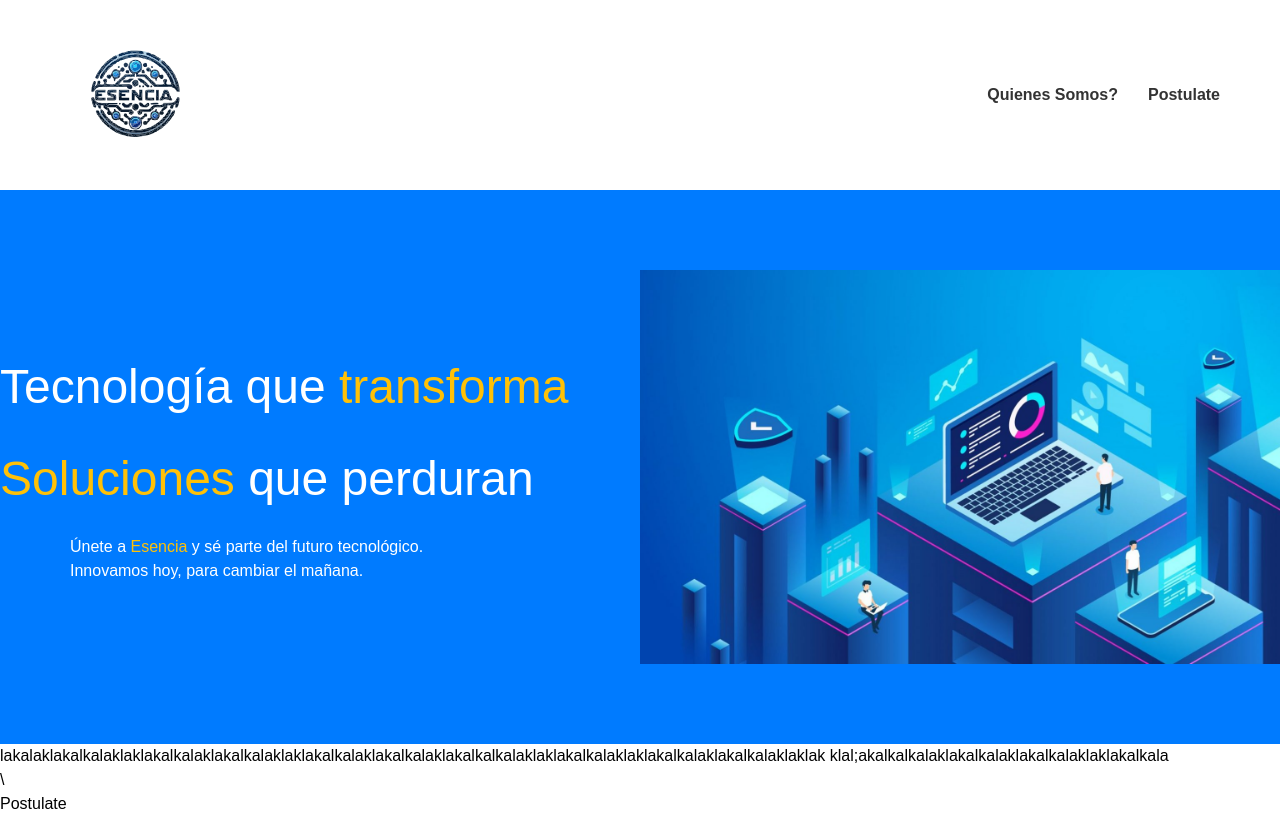
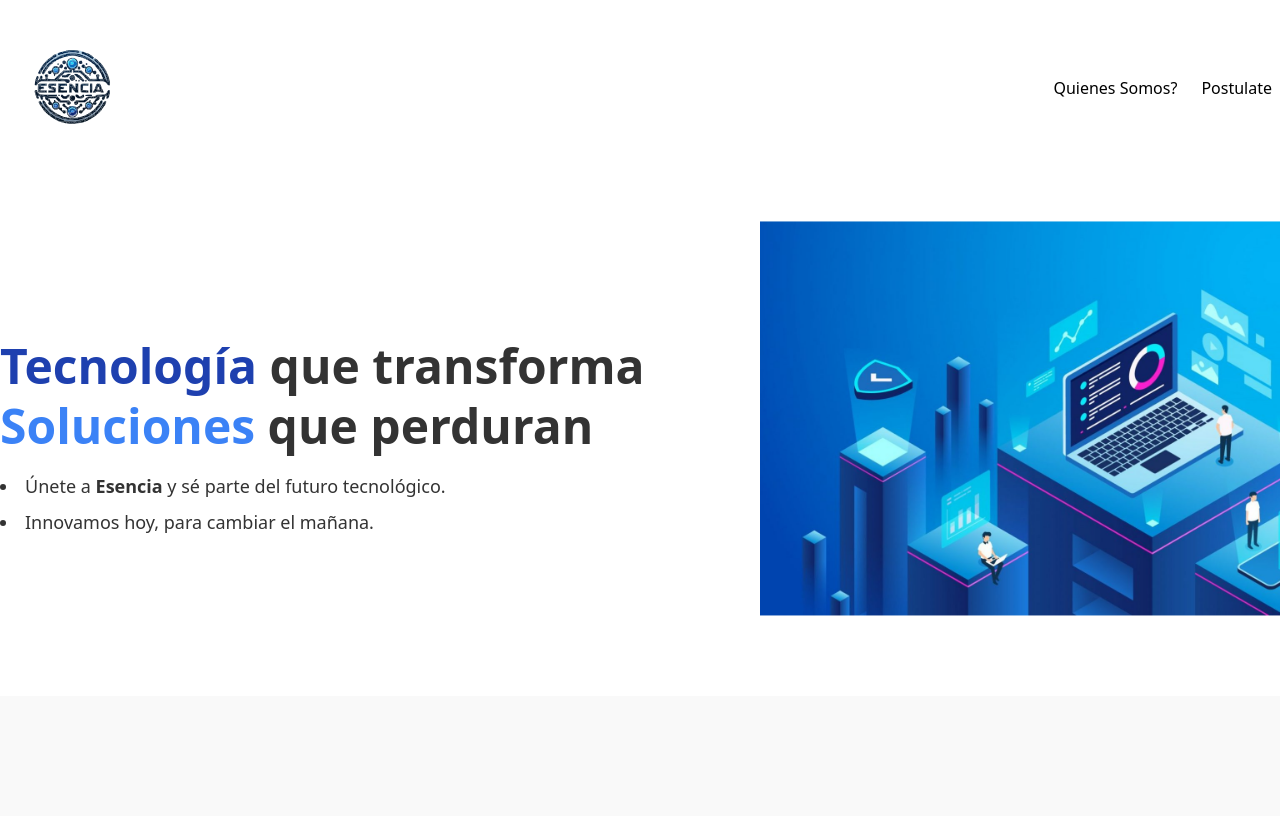
Before and after one commit to KevinRojas89/Front-Grupo3DevOps, a Next.js app: page / in a window 1280 px wide. Built offline with nearby package versions, Linux system fonts and the light colour scheme.

Commit message:
Diseño del modulo principal

```diff
--- a/src/app/globals.css
+++ b/src/app/globals.css
@@ -1,6 +1,11 @@
 @tailwind base;
 @tailwind components;
 @tailwind utilities;
+
+:root {
+  --foreground: #333;
+  --background: #f9f9f9;
+}
 
 body {
   color: var(--foreground);
@@ -13,96 +18,3 @@ body {
     text-wrap: balance;
   }
 }
-/*primera secion */
-
-.logo {
-  max-width: 150px;
-}
-
-.links {
-  list-style: none;
-    margin: 0;
-    padding: 0;
-}
-
-.header{
-  background-color: #fff; /* White header */
-    padding: 20px 0;
-    box-shadow: 0 2px 4px rgba(0, 0, 0, 0.1);
-}
-
-.container{
-  max-width: 1200px;
-    margin: 0 auto;
-    padding: 0 20px;
-    display: flex;
-    justify-content: space-between;
-    align-items: center;
-}
-
-li{
-  display: inline-block;
-    margin-left: 30px;
-}
- .text{
-  text-decoration: none;
-    color: #333;
-    font-weight: bold;
- }
-
-h1{
-  text-align: left;
-}
-
-/*segunda secion */
-.hero {
-  background-color: #007bff; /* Blue background */
-  color: white;
-  padding: 80px 0;
-  position: relative; /* For angled background */
-  overflow: hidden;  /* To hide angled background overflow */
-}
-
- .fondoimagen {
-  display: flex;
-  justify-content: space-between;
-  align-items: center;
-}
-
-.text-content {
-  width: 45%;
-}
-
-.titulo1 {
-  font-size: 3em;
-  margin-bottom: 20px;
-}
-
-.text-content span {
-  color: #ffc107; /* Yellow highlight */
-}
-
-.text-content ul {
-  list-style-type: disc;
-  padding-left: 40px;
-}
-
-.image-content {
-  width: 50%;
-  position: relative; /* For image positioning */
-  z-index: 1; /* Ensure image is above the angled background */
-}
-
-.image-content img {
-  width: 100%;
-  height: auto;
-}
-
-/* Angled Background (Optional) */
-.hero::before {
-  content: '';
-  position: absolute;
-  top: 0;
-  right: 0;
-  bottom: 0;
-}
--- a/src/app/layout.js
+++ b/src/app/layout.js
@@ -1,5 +1,5 @@
+import "./globals.css";
 import localFont from "next/font/local";
-import "./globals.css";
 
 const geistSans = localFont({
   src: "./fonts/GeistVF.woff",
--- a/src/app/page.js
+++ b/src/app/page.js
@@ -1,97 +1,32 @@
-  import "./globals.css"
+ import "./globals.css"
 export default function Home() {
   return (
-    <div className="cuerpo">
-      <div className="header">
-        <div className="container">
+    <div className="bg-white font-sans ">
 
-          <img className="logo" src="/imagenes/logofront.svg"></img>
+      <div className="bg-white py-6">
+        <div className="container mx-auto flex items-center justify-between px-2">
+          <img className="h-32" src="/imagenes/logofront.svg"></img>
           <nav>
-            <ul className="links">
-              <li><a className="text" href="#">Quienes Somos?</a></li>
-              <li><a className="text" href="/src/app/postulate">Postulate</a></li>
+            <ul className="flex space-x-6 ">
+              <li><a className="text-black hover:text-blue-900" href="/src/app/QuienesSomos">Quienes Somos?</a></li>
+              <li><a className="text-black hover:text-blue-900" href="/src/app/postulate">Postulate</a></li>
             </ul>
           </nav>
-
         </div>
       </div>
 
-
-
-
-      <div className="hero">
-        <div className="fondoimagen">
-          <div className="text-content">
-
-          <h1 className="titulo1">Tecnología que <span>transforma</span></h1>
-          <h1 className="titulo1"><span>Soluciones</span> que perduran</h1>
-
-            <ul>
-              <li>Únete a <span>Esencia</span> y sé parte del futuro tecnológico.</li>
+      <div className="bg-white py-40  relative overflow-hidden">
+        <div className="container mx-auto px-0 relative z-10">
+          <div className="max-w-3xl">
+            <h1 className='text-5xl font-bold leading-tight mb-4'><span className="text-blue-800">Tecnología</span> que transforma<br></br><span className="text-blue-500">Soluciones</span> que perduran</h1>
+            <ul className='list-disc list-inside space-y-2 text-lg'>
+              <li>Únete a <span className="font-bold">Esencia</span> y sé parte del futuro tecnológico.</li>
               <li>Innovamos hoy, para cambiar el mañana.</li>
             </ul>
-
           </div>
-          <div className="image-content">
-            <img src="/imagenes/fondo1.png"></img>
-          </div>
-
-        </div>
+        </div >
+        <img className="absolute top-36 right-10 w-1/2 transform translate-x-1/4 -translate-y-1/4" src="/imagenes/fondo1.png"></img>
       </div>
-
-
-
-
-
-
-
-
-
-
-
-      <div>
-        <p> lakalaklakalkalaklaklakalkalaklakalkalaklaklakalkalaklakalkalaklakalkalkalaklaklakalkalaklaklakalkalaklakalkalaklaklak
-          klal;akalkalkalaklakalkalaklakalkalaklaklakalkala
-        </p>
-
-      </div>
-
-
-
-      <div>
-
-
-
-
-      </div>
-
-
-
-      \
-
-      <div>
-        <h1>Postulate</h1>
-
-
-
-
-
-      </div>
-
-
-
-
-
-
-
-
-
-
-
-
-
-
-
     </div>
   );
 }
--- a/tailwind.config.js
+++ b/tailwind.config.js
@@ -1,9 +1,8 @@
 /** @type {import('tailwindcss').Config} */
 module.exports = {
   content: [
-    "./pages/**/*.{js,ts,jsx,tsx,mdx}",
-    "./components/**/*.{js,ts,jsx,tsx,mdx}",
-    "./app/**/*.{js,ts,jsx,tsx,mdx}",
+    './src/**/*.{js,ts,jsx,tsx}',
+    './app/**/*.{js,ts,jsx,tsx}',
   ],
   theme: {
     extend: {
```
Also changed, not shown: package.json (+6 -5 lines), src/app/quienes/page.js (added), 1 other file (tests, documents, lock files or other folders).
